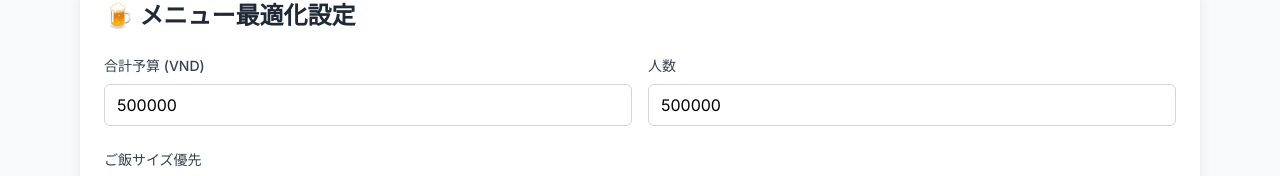
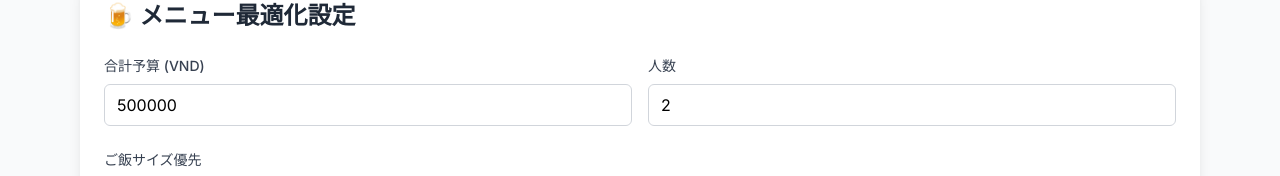
Before and after one commit to taiga0309/kimura-sup, a Next.js app: page / in a window 1280 px wide. Shown: the part 160-336 px from the top of the page. Built offline with nearby package versions, Linux system fonts and the light colour scheme.

Commit message:
Update MenuForm.tsx

```diff
--- a/src/components/MenuForm.tsx
+++ b/src/components/MenuForm.tsx
@@ -33,6 +33,7 @@ export default function MenuForm({ onSubmit }: MenuFormProps) {
 
       <form onSubmit={handleSubmit} className="space-y-6">
         {/* 予算と人数 */}
+       {/* 予算と人数 */}
 <div className="grid grid-cols-1 md:grid-cols-2 gap-4">
   <div>
     <label className="block text-sm font-medium text-gray-700 mb-2">
@@ -40,8 +41,15 @@ export default function MenuForm({ onSubmit }: MenuFormProps) {
     </label>
     <input
       type="number"
-              value={formData.budget}
-              onChange={(e) => setFormData({...formData, budget: Number(e.target.value)})}
+      value={formData.budget === 0 ? '' : formData.budget}
+      onChange={(e) => {
+        const value = e.target.value;
+        setFormData({
+          ...formData,
+          budget: value === '' ? 0 : Number(value)
+        });
+      }}
+      placeholder="例: 500000"
       className="w-full px-3 py-2 border border-gray-300 rounded-md focus:outline-none focus:ring-2 focus:ring-primary"
       min="0"
       step="10000"
@@ -54,12 +62,18 @@ export default function MenuForm({ onSubmit }: MenuFormProps) {
     </label>
     <input
       type="number"
-            value={formData.budget || ''}
-            onChange={(e) => setFormData({...formData, budget: e.target.value === '' ? 0 : Number(e.target.value)})}
-            placeholder="500000"
+      value={formData.people === 0 ? '' : formData.people}
+      onChange={(e) => {
+        const value = e.target.value;
+        setFormData({
+          ...formData,
+          people: value === '' ? 0 : Number(value)
+        });
+      }}
+      placeholder="例: 2"
       className="w-full px-3 py-2 border border-gray-300 rounded-md focus:outline-none focus:ring-2 focus:ring-primary"
-            min="0"
-            step="10000"
+      min="1"
+      max="10"
     />
   </div>
 </div>
```
Lines whose indentation alone changed are shown as unchanged.
